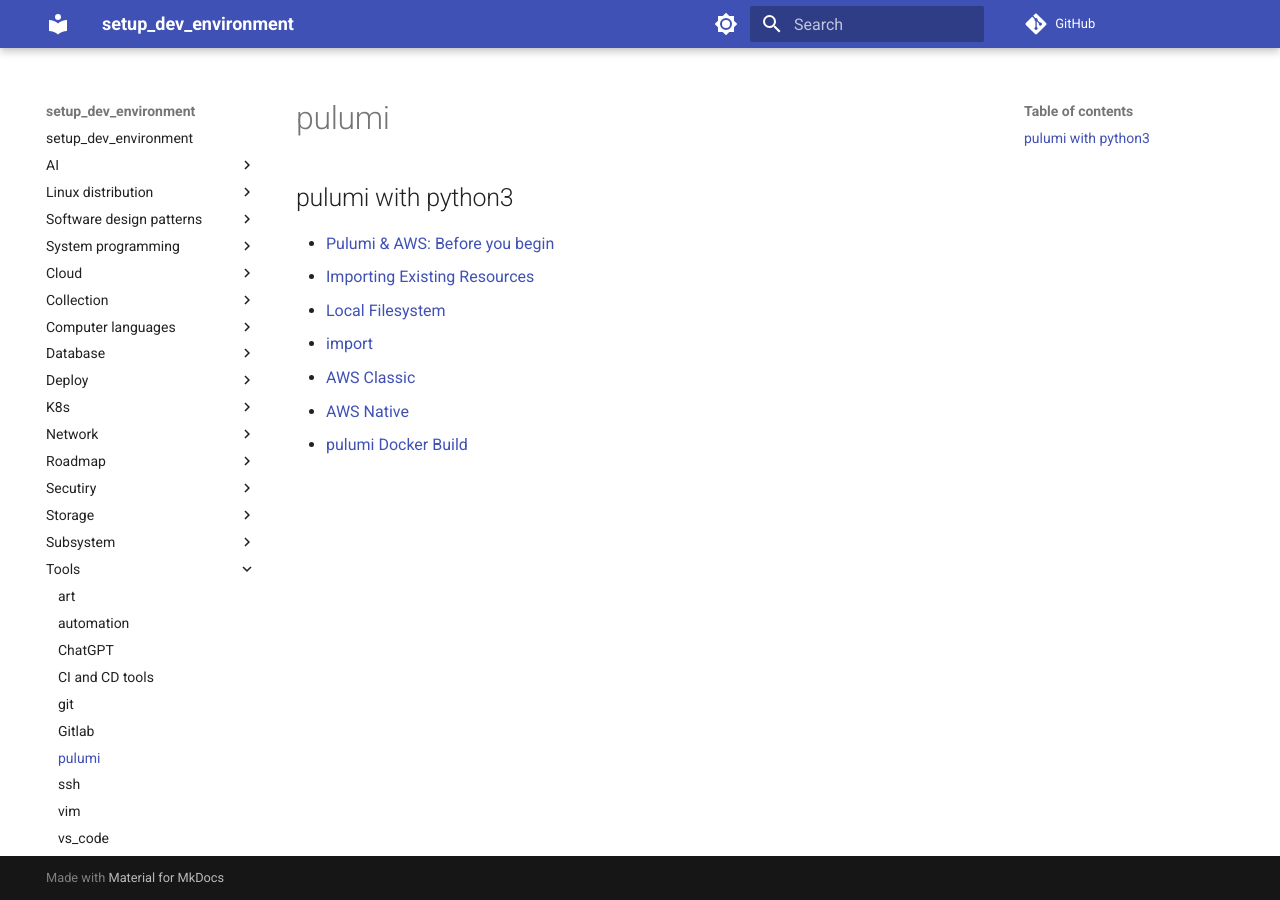
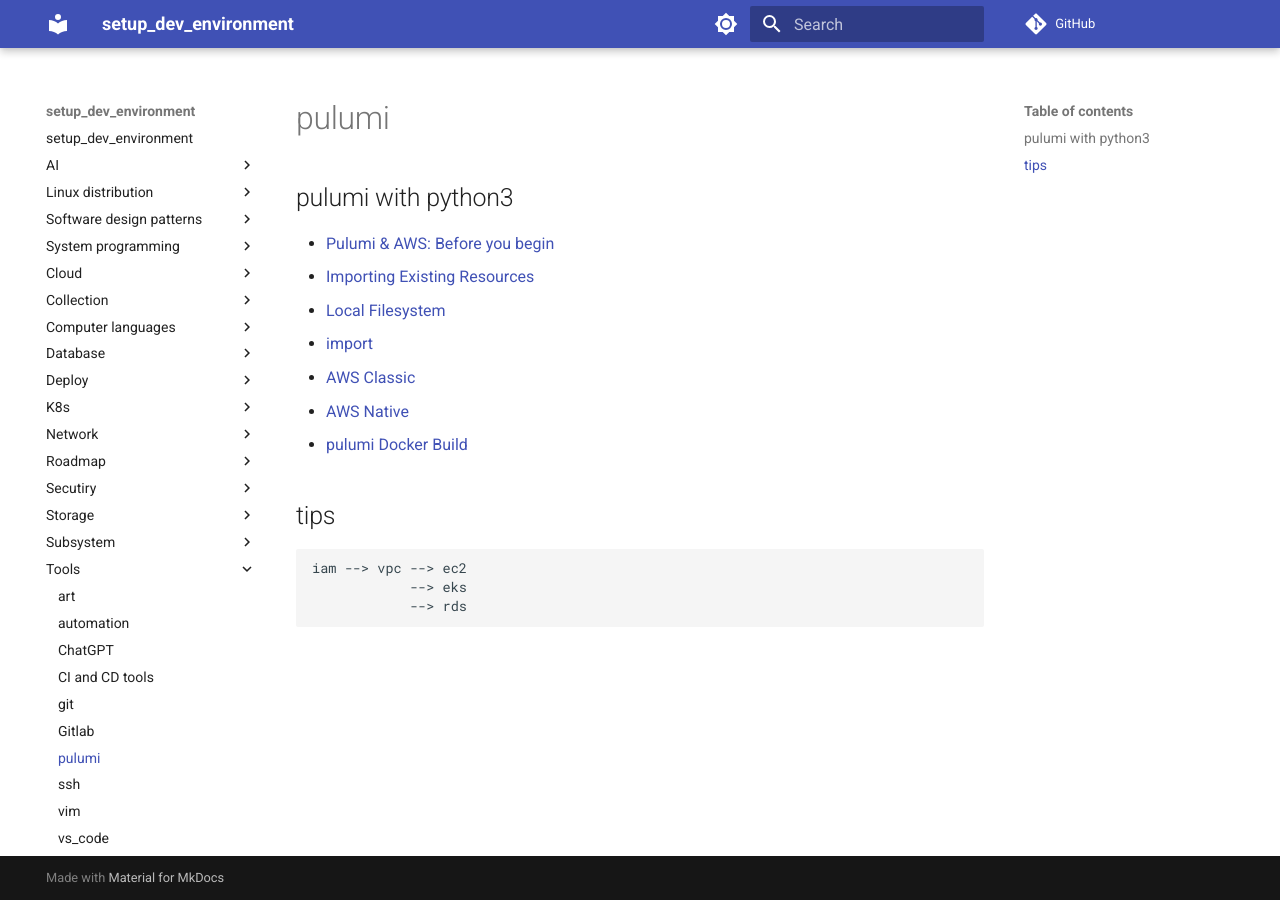
Before and after one commit to hong539/setup_dev_environment, an MkDocs documentation site: the page built from docs/tools/pulumi.md, in a window 1280 px wide. Built offline with MkDocs 1.6.1 and Material for MkDocs 9.7.7, drawn with Linux system fonts in a browser that asks for light colours; comment, search, counter and statistics services are not loaded.

Commit message:
Update docs

````diff
--- a/docs/tools/pulumi.md
+++ b/docs/tools/pulumi.md
@@ -9,3 +9,11 @@
 * [AWS Classic](https://www.pulumi.com/registry/packages/aws/#aws-classic)
 * [AWS Native](https://www.pulumi.com/registry/packages/aws-native/)
 * [pulumi Docker Build](https://www.pulumi.com/registry/packages/docker-build/)
+
+## tips
+
+```
+iam --> vpc --> ec2
+            --> eks
+            --> rds
+```
````
Also changed, not shown: docs/computer languages/Computer_languages.md (+1 -0 lines), docs/computer languages/programming_languages/python/python.md (+1 -0 lines), docs/computer languages/programming_languages/rust/rust.md (+1 -0 lines).
